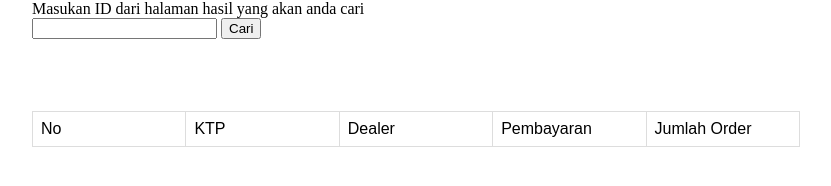
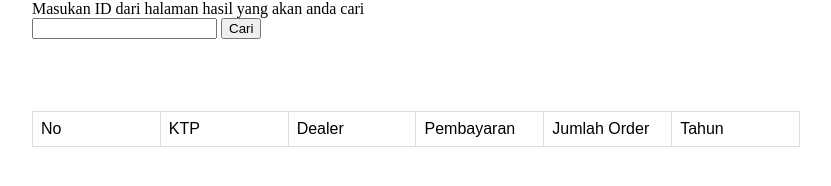
Before and after one commit to luckyAkbar/yori, a plain HTML site: page internal/views/result.html in a window 1280 px wide. Shown: the whole page, without its empty margins (224-1055 px from the left). Drawn offline with Linux system fonts and the light colour scheme.

Commit message:
add table row

```diff
--- a/internal/views/result.html
+++ b/internal/views/result.html
@@ -59,11 +59,15 @@
     const jumlahOrder1 = document.createElement('td')
     jumlahOrder1.innerText = "Jumlah Order"
 
+    const tahun1 = document.createElement('td')
+    tahun1.innerText = "Tahun"
+
     tr1.appendChild(no1)
     tr1.appendChild(ktp1)
     tr1.appendChild(dealer1)
     tr1.appendChild(pembayaran1)
     tr1.appendChild(jumlahOrder1)
+    tr1.appendChild(tahun1)
 
     table.appendChild(tr1)
     root.appendChild(table)
```
